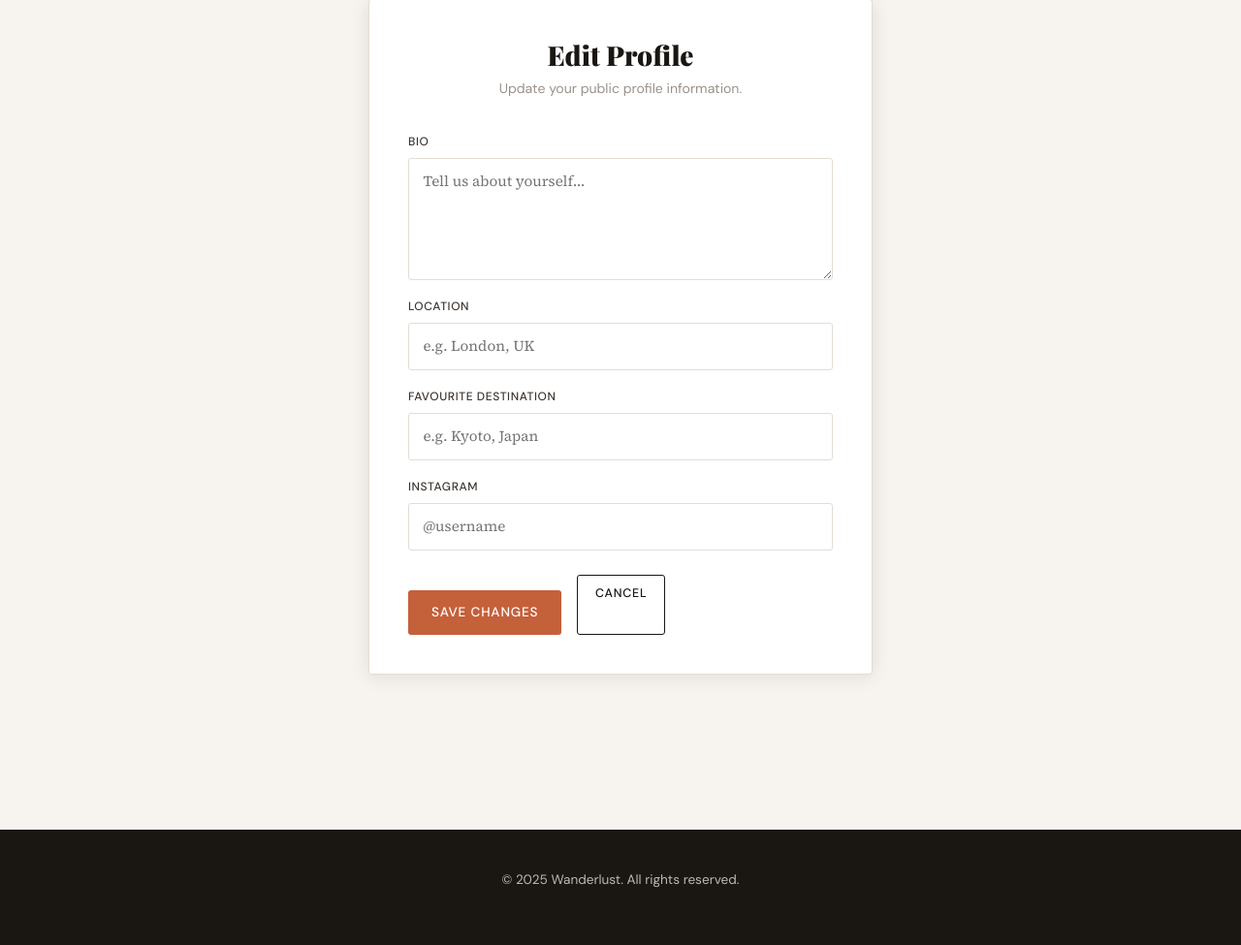
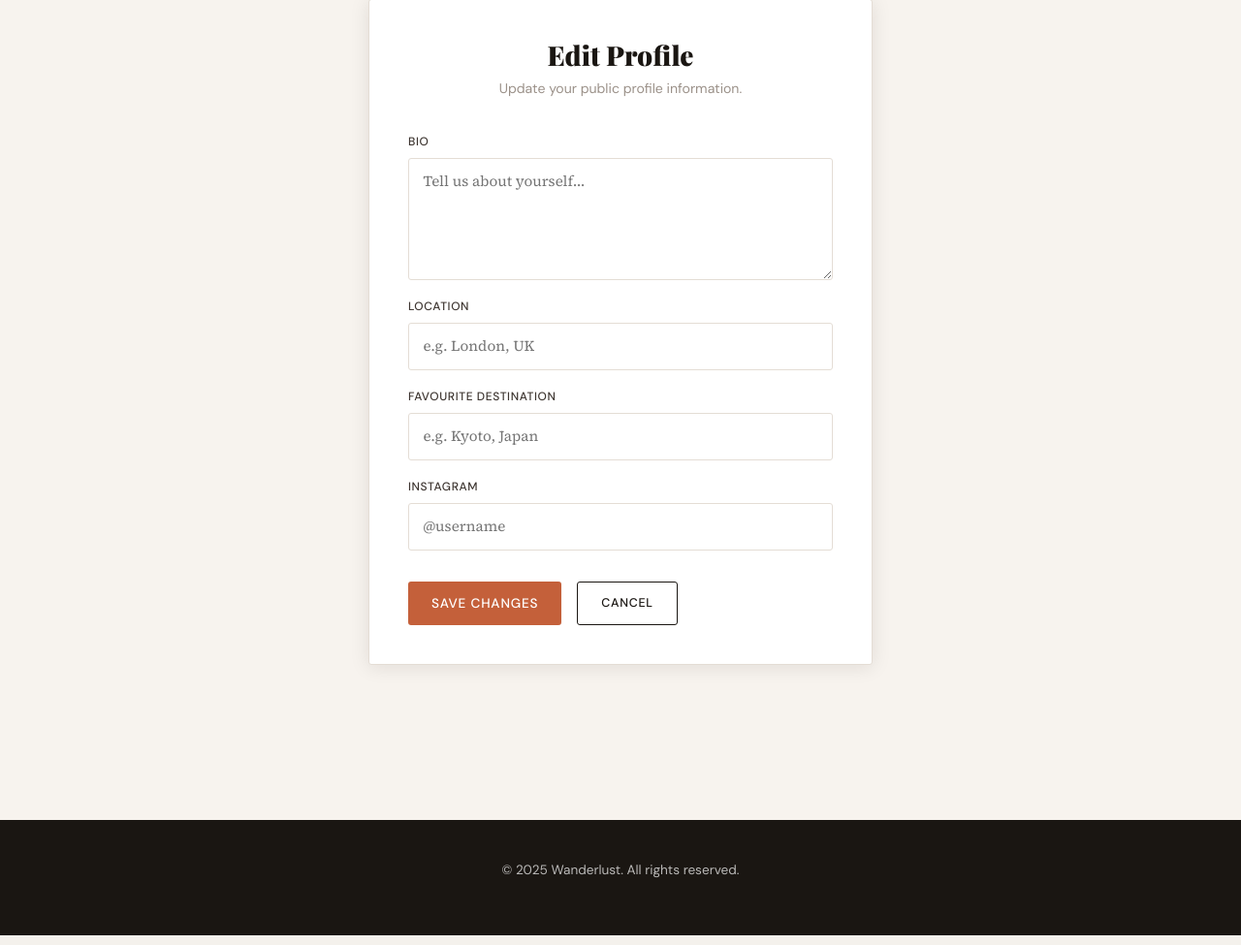
Before and after one commit to harriets28/capstone, a Django app: page /accounts/profile/edit/ in a window 1280 px wide. Shown: the part 161-1136 px from the top of the page at 97% size. Run offline with Django 5.2, Linux system fonts and the light colour scheme; a user stored in the database is signed in; data comes from the database, SQL or seed files in the repository; some web fonts are replaced.

Commit message:
Fix edit profile button alignment and spacing

```diff
--- a/templates/accounts/edit_profile.html
+++ b/templates/accounts/edit_profile.html
@@ -39,7 +39,7 @@
         {% endif %}
       </div>
 
-      <div class="auth-field">
+      <div class="auth-field" style="margin-bottom: 2rem;">
         <label class="auth-label">Instagram</label>
         <input type="text" name="instagram" class="auth-input" placeholder="@username" value="{{ form.instagram.value|default:'' }}" />
         {% if form.instagram.errors %}
@@ -47,10 +47,10 @@
         {% endif %}
       </div>
 
-      <div class="d-flex gap-3 mt-3">
-        <button type="submit" class="auth-btn" style="width: auto; padding: .7rem 1.5rem;">Save Changes</button>
-        <a href="{% url 'accounts:profile' username=user.username %}" class="profile-edit-btn">Cancel</a>
-      </div>
+      <div class="d-flex gap-3 mt-3 align-items-center">
+        <button type="submit" class="auth-btn" style="width: auto; padding: .7rem 1.5rem; margin-top: 0;">Save Changes</button>
+        <a href="{% url 'accounts:profile' username=user.username %}" class="profile-edit-btn" style="margin-top: 0; padding: .7rem 1.5rem;">Cancel</a>
+    </div>
     </form>
 
   </div>
```
